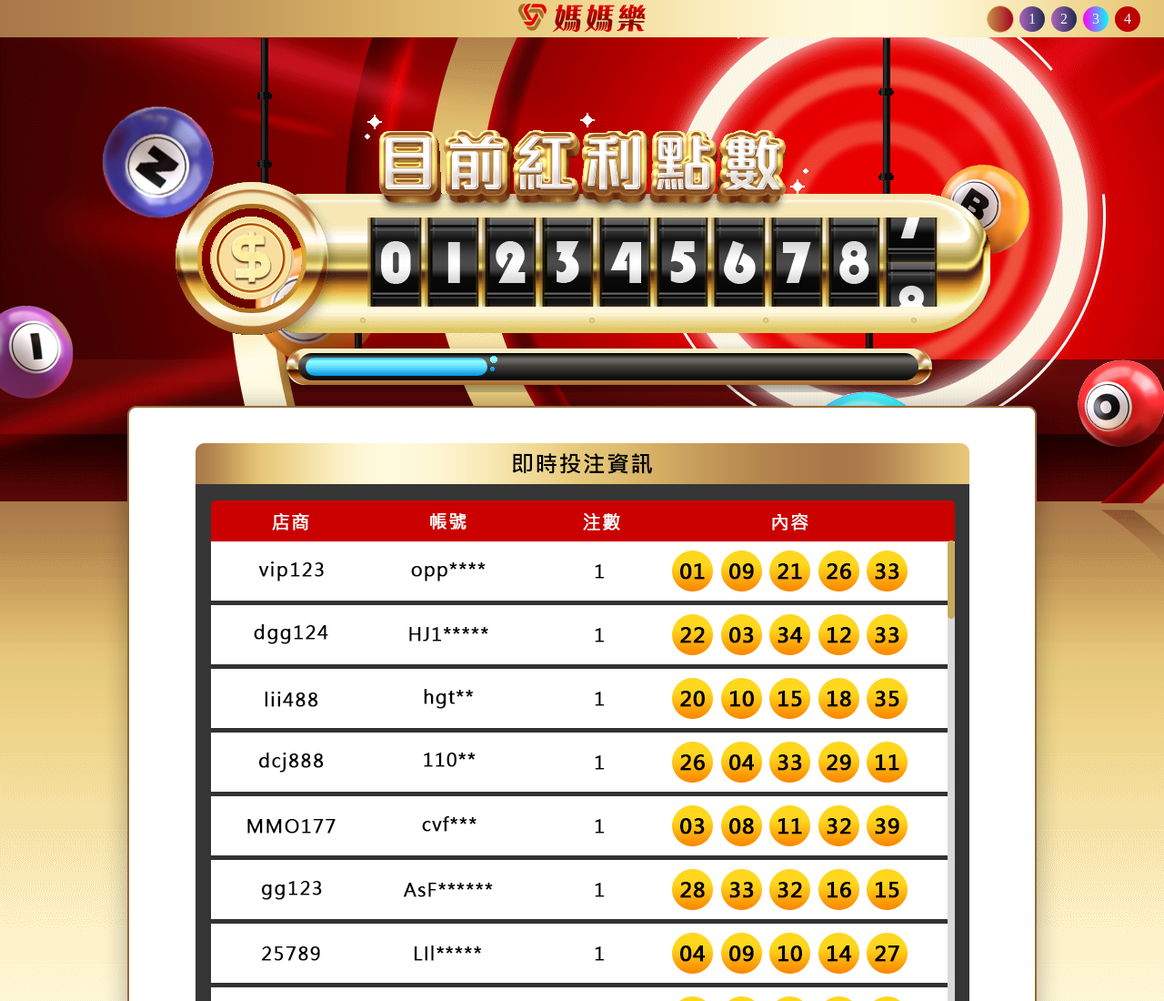
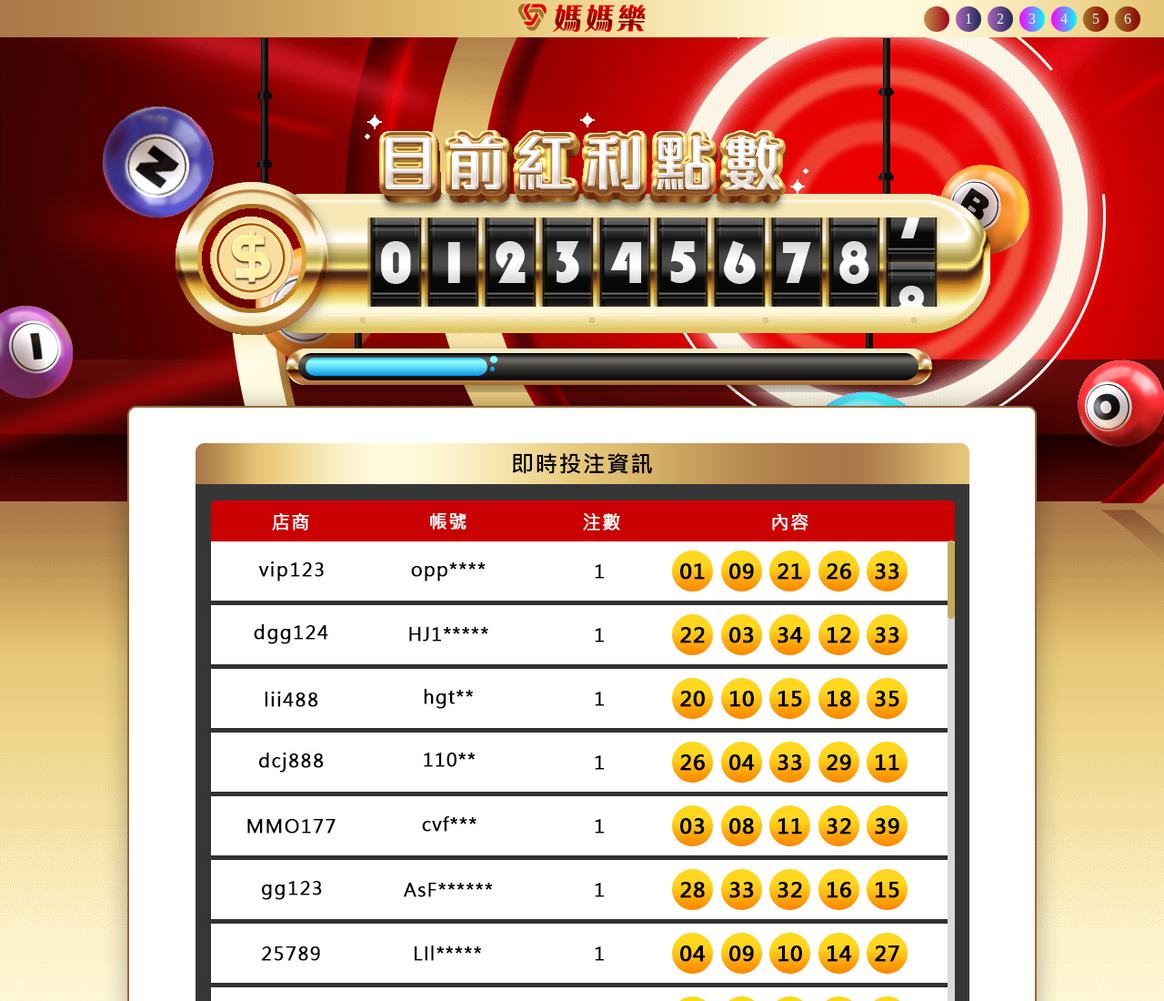
Before and after one commit to wawweb/MML-data-ball_J, a plain HTML site: page index.html in a window 1280 px wide. Shown: the top 1100 px of the page at 91% size. Drawn offline with nearby package versions, Linux system fonts and the light colour scheme.

Commit message:
112-1128-1-N
/style_Picker

```diff
--- a/index.html
+++ b/index.html
@@ -18,20 +18,26 @@
             <img src="./img/logo.png" alt="">
         </a>
         <ul class="style_Picker">
-            <li class="active">
+            <li>
                 <a href="https://wawweb.github.io/MML-data_stage/" class="gold_Red"></a>
             </li>
             <li>
-                <a href="https://wawweb.github.io/MML-data-N/html/information.html" class="universe" >1</a>
+                <a href="https://wawweb.github.io/MML-data-star_J/" class="universe">1</a>
             </li>
             <li>
-                <a href="https://wawweb.github.io/MML-data-star_J/" class="universe" >2</a>
+                <a href="https://wawweb.github.io/MML-data-N/html/information.html" class="universe">2</a>
             </li>
             <li>
-                <a href="https://wawweb.github.io/MML-data-px_J/" class="px" >3</a>
+                <a href="https://wawweb.github.io/MML-data-px_J/" class="px">3</a>
             </li>
             <li>
-                <a href="https://wawweb.github.io/MML-data-ball_J/" class="ball" >4</a>
+                <a href="https://wawweb.github.io/MML-data-px_N/html/information.html" class="px">4</a>
+            </li>
+            <li>
+                <a href="https://wawweb.github.io/MML-data-ball_J/" class="ball">5</a>
+            </li>
+            <li>
+                <a href="https://wawweb.github.io/MML-data-ball_N/html/information.html" class="ball">6</a>
             </li>
         </ul>
     </header>
--- a/scss/_header.scss
+++ b/scss/_header.scss
@@ -17,17 +17,24 @@ header {
             object-fit: contain;
         }
     }
+
     .style_Picker {
         width: auto;
         height: 42px;
+        display: -webkit-box;
+        display: -ms-flexbox;
         display: flex;
+        -webkit-box-align: center;
+        -ms-flex-align: center;
         align-items: center;
+        -webkit-box-pack: center;
+        -ms-flex-pack: center;
         justify-content: center;
         position: absolute;
         top: 0;
         right: 20px;
 
-        &>li {
+        li {
             width: 30px;
             height: 30px;
             border-radius: 50px;
@@ -35,15 +42,17 @@ header {
             overflow: hidden;
             margin: 0 5px 0 0;
 
-            &.active {
-                border-color: #e3aa57;
-            }
-
-            &>a {
+            a {
                 width: 100%;
                 height: 100%;
+                display: -webkit-box;
+                display: -ms-flexbox;
                 display: flex;
+                -webkit-box-align: center;
+                -ms-flex-align: center;
                 align-items: center;
+                -webkit-box-pack: center;
+                -ms-flex-pack: center;
                 justify-content: center;
                 text-decoration: none;
                 text-align: center;
@@ -63,7 +72,7 @@ header {
                 }
 
                 &.ball {
-                    background: #be0000;
+                    background: linear-gradient(to right, #a37125 0%, #8c0000 100%);
                 }
             }
         }
```
Also changed, not shown: css/style.css, 1 other file.
